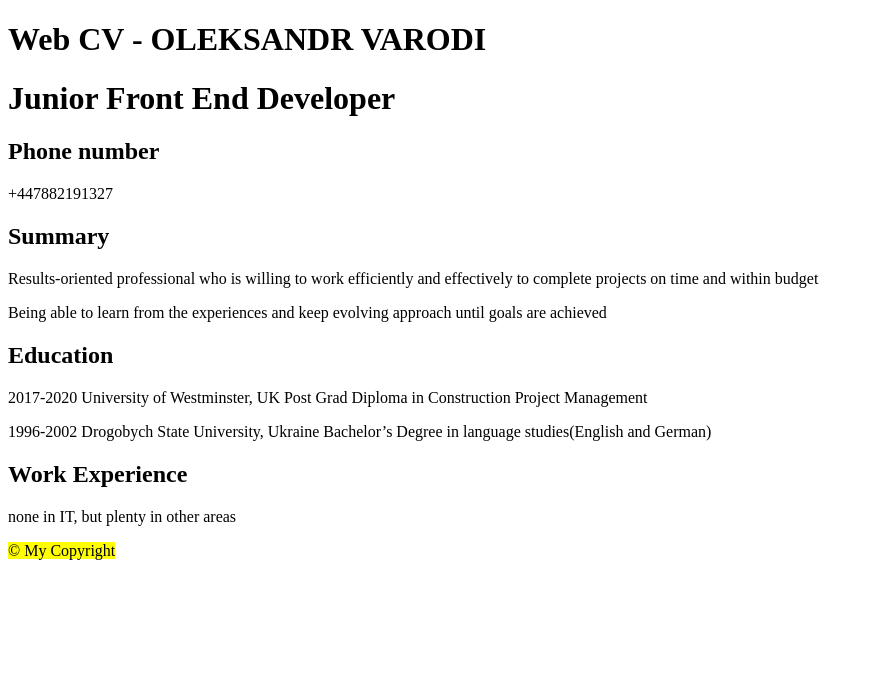
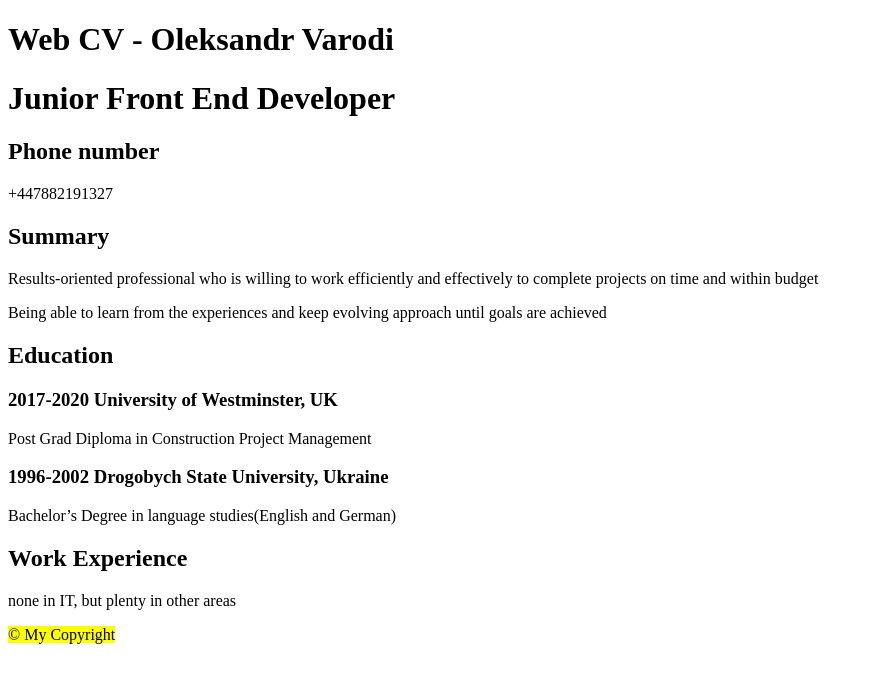
Before and after one commit to VarOlek/demo, a plain HTML site: page index.html in a window 1280 px wide. Shown: the whole page, without its empty margins (0-874 px from the left). Drawn offline with Linux system fonts and the light colour scheme.

Commit message:
changes new

```diff
--- a/index.html
+++ b/index.html
@@ -2,28 +2,29 @@
 <html lang ="en-US" dir = "ltr" >
 <head>
     <meta charset="UTF-8">
-    <meta name="viewport" content="width=device-width, initial-scale=1.0">
-    <title> "Web CV - OLEKSANDR VARODI" </title>
+    <meta name="viewport"content="width=device-width, initial-scale=1.0">
+    <meta http-equiv="X-UA-Compatible" content="IE=edge">
+    <title>"Web CV - Oleksandr Varodi"</title>
     <link favicon="image/x-icon" href="images/favicon.ico">
 </head>
 <body>
-    <!--'This page is created for the "Introduction to HTML." training course.'-->
-    <h1> Web CV - OLEKSANDR VARODI </h1>
-    <h1> Junior Front End Developer </h1>
-    <h2> Phone number </h2>
-    <p> +447882191327 </p>
+    <!--This page is created for the 'Introduction to HTML' training course.-->
+    <h1>Web CV - Oleksandr Varodi</h1>
+    <h1>Junior Front End Developer</h1>
+    <h2>Phone number</h2>
+    <p>+447882191327</p>
     <h2> Summary </h2>
-    <p> Results-oriented professional who is willing to work efficiently and effectively to complete projects on time and within budget </p>
-    <p> Being able to learn from the experiences and keep evolving approach until goals are achieved </p>
-    <h2> Education </h2>
-    <p> 2017-2020  University of Westminster, UK
-    Post Grad Diploma in Construction Project Management
-     </p>
-    <p> 1996-2002  Drogobych State University, Ukraine
-        Bachelor’s Degree in language studies(English and German)
-         </p>
-    <h2> Work Experience </h2>
-    <p> none in IT, but plenty in other areas </p>
+    <p>Results-oriented professional who is willing to work efficiently and effectively to complete projects on time and within budget</p>
+    <p>Being able to learn from the experiences and keep evolving approach until goals are achieved</p>
+    <h2>Education</h2>
+    <h3> 2017-2020 University of Westminster, UK </h3>
+    <p>Post Grad Diploma in Construction Project Management
+    </p>
+    <h3>1996-2002  Drogobych State University, Ukraine</h3>
+        <p>Bachelor’s Degree in language studies(English and German)
+        </p>
+    <h2>Work Experience</h2>
+    <p>none in IT, but plenty in other areas</p>
     <footer>
         <p><mark>© My Copyright</mark>
         </p>
```
